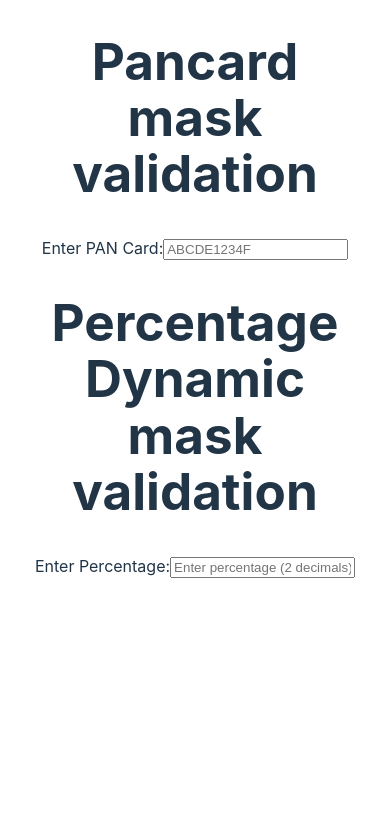
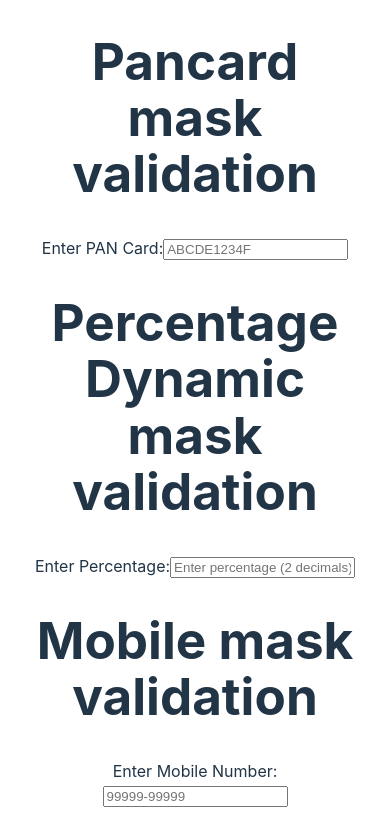
Before and after one commit to jk5422/React, a React (Vite) app in the folder inputmask/: page / in a window 390 px wide. Shown: the part 909-1748 px from the top of the page. Before the commit the page ends 1519 px from the top, so only its background shows below. Built offline with nearby package versions, Linux system fonts and the light colour scheme.

Commit message:
Mobile number input mask add

```diff
--- a/inputmask/src/App.jsx
+++ b/inputmask/src/App.jsx
@@ -3,6 +3,7 @@ import './App.css'
 import DynamicPercentage from './DynamicPercentage'
 import EmailInputMask from './EmailValidation'
 import RupeeInputMask from './Inputmask'
+import MobileNumberInput from './MobileInputmask'
 import PANCardInputMask from './PanCard'
 import ParentComponent from './ParentComponent'
 import PercentageInputMask from './percentage'
@@ -25,8 +26,12 @@ function App() {
         <h1>Pancard mask validation</h1>
 
         <PANCardInputMask />
+
         <h1>Percentage Dynamic mask validation</h1>
         <DynamicPercentage />
+
+        <h1>Mobile mask validation</h1>
+        <MobileNumberInput />
       </div>
     </>
   )
--- /dev/null
+++ b/inputmask/src/MobileInputmask.tsx
@@ -0,0 +1,77 @@
+import React, { useState } from 'react';
+import InputMask from 'react-input-mask';
+
+interface MobileNumberInputProps {
+    id?: string;
+    name?: string;
+    className?: string;
+    value?: string;
+    onChange?: (e: React.ChangeEvent<HTMLInputElement>) => void;
+    onBlur?: (e: React.FocusEvent<HTMLInputElement>) => void;
+    isRequired?: boolean;
+}
+
+const MobileNumberInput: React.FC<MobileNumberInputProps> = ({
+    id,
+    name,
+    className,
+    value: propValue,
+    onChange,
+    onBlur,
+    isRequired = false
+}) => {
+    const [value, setValue] = useState<string>(propValue || "");
+
+    // Handle input changes and ensure valid mobile number format
+    const handleInputChange = (e: React.ChangeEvent<HTMLInputElement>) => {
+        const inputValue = e.target.value;
+
+        // Only update value if it's a valid mobile number in the format of 99999-99999
+        const mobileNumberPattern = /^\d{0,5}-?\d{0,5}$/;
+        if (mobileNumberPattern.test(inputValue)) {
+            setValue(inputValue);
+            if (onChange) {
+                onChange(e); // Trigger onChange prop if available
+            }
+        }
+    };
+
+    // Handle the focus event to ensure cursor is positioned correctly
+    const handleFocus = (e: React.FocusEvent<HTMLInputElement>) => {
+        if (!value) {
+            setValue(""); // Ensure the field is empty initially
+        }
+    };
+
+    // Prevent user from entering invalid characters
+    const handleKeyDown = (e: React.KeyboardEvent<HTMLInputElement>) => {
+        const invalidChars = ['e', 'E', '+', '-', '.'];
+        if (invalidChars.includes(e.key)) {
+            e.preventDefault(); // Prevent invalid key presses
+        }
+    };
+
+    return (
+        <div>
+            <label htmlFor={id || 'mobile-number-input'}>
+                {isRequired && <span style={{ color: 'red' }}>*</span>} Enter Mobile Number:
+            </label>
+            <InputMask
+                id={id}
+                name={name}
+                className={className}
+                mask="99999-99999"             // Mask for the mobile number
+                value={value}                   // Controlled input value
+                onChange={handleInputChange}    // Validate and restrict input
+                onFocus={handleFocus}           // Focus behavior
+                onBlur={onBlur}                 // Pass down onBlur handler
+                onKeyDown={handleKeyDown}       // Prevent invalid key presses
+                maskChar={null}                 // No additional mask characters
+                style={{ textAlign: 'left' }}   // Align the input correctly
+                placeholder="99999-99999"       // Placeholder for the input
+            />
+        </div>
+    );
+};
+
+export default MobileNumberInput;
```
